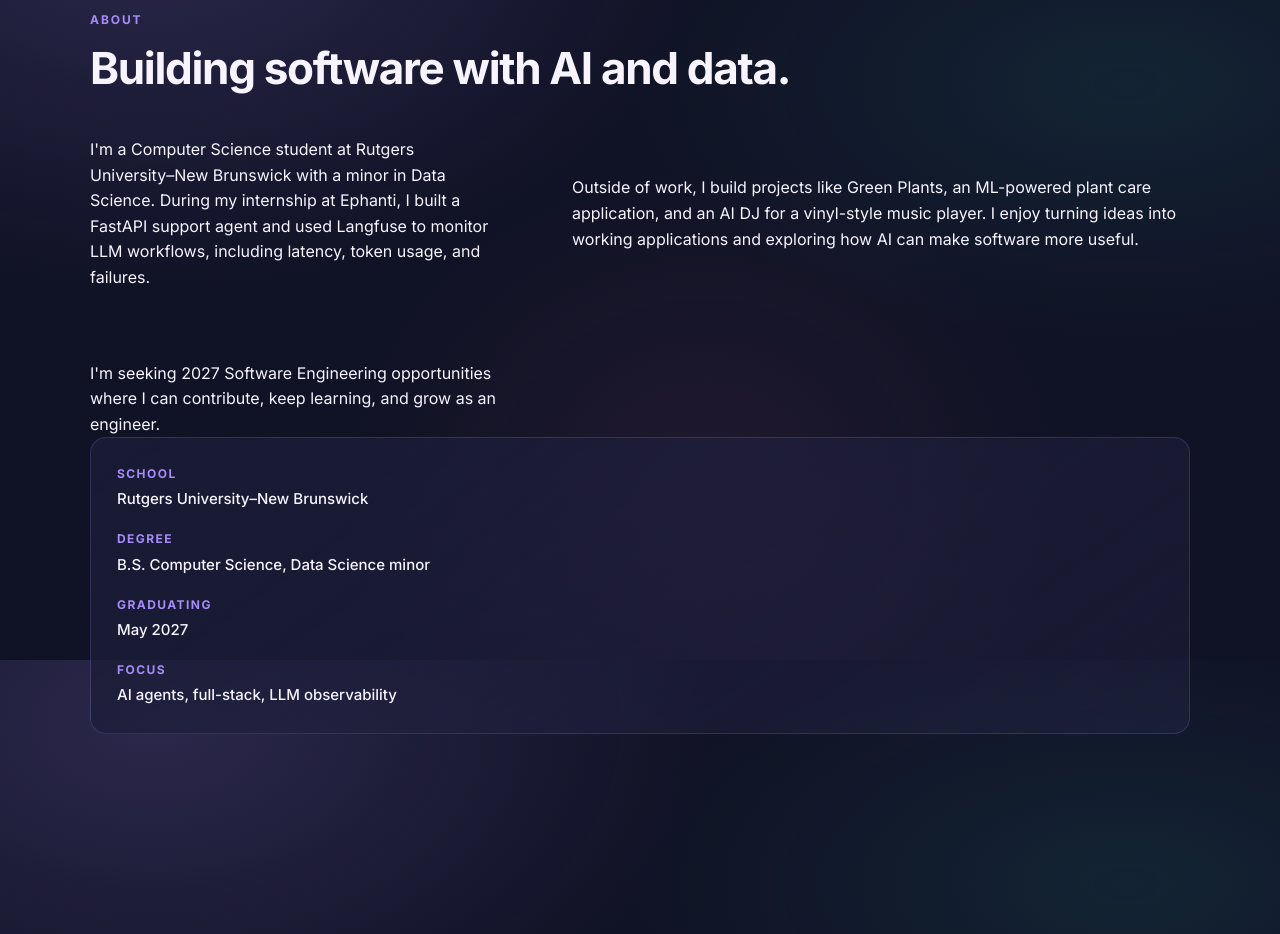
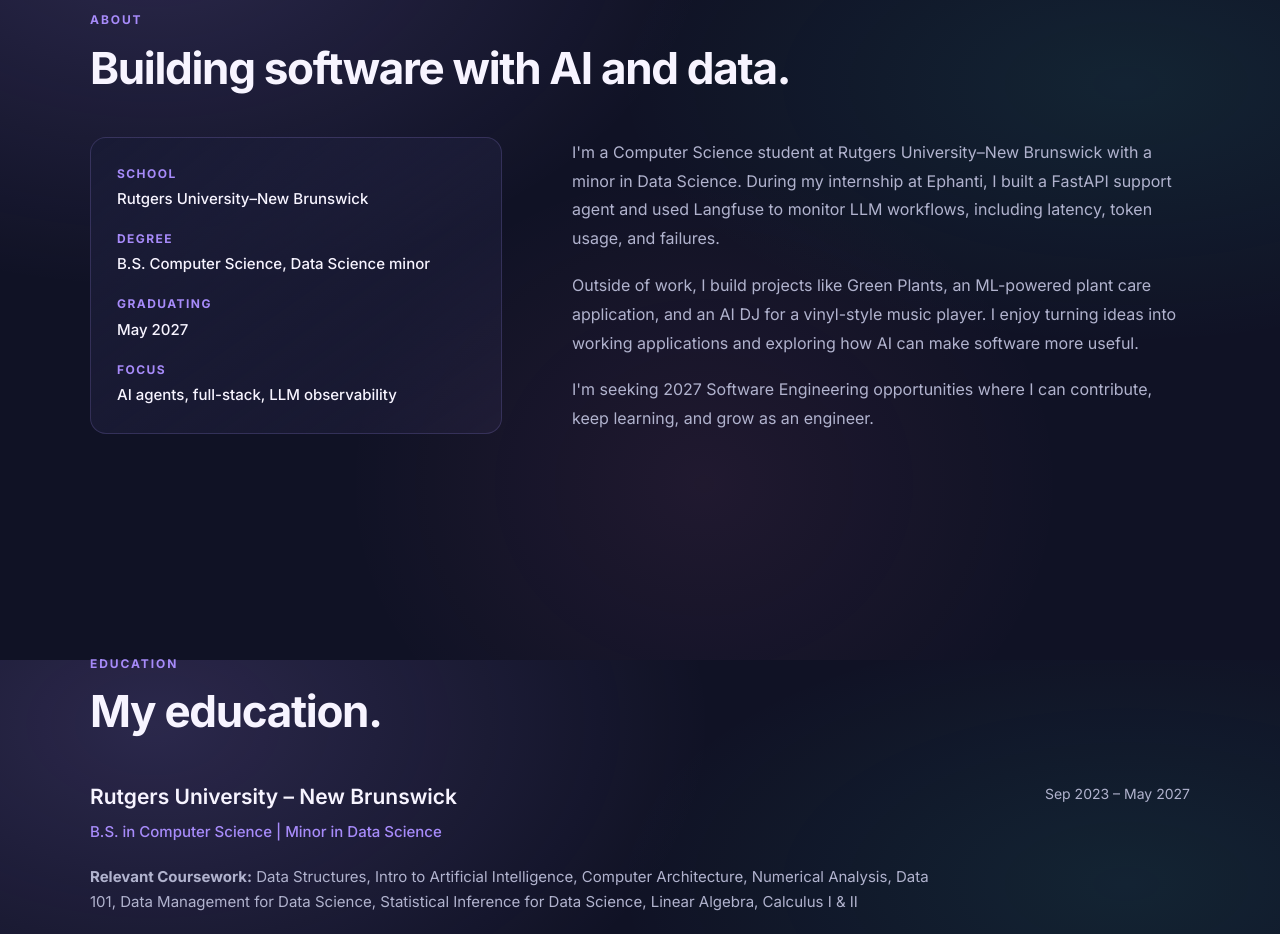
Before and after one commit to riyav-star/portfolio, a Next.js app in the folder portfolio/: page / in a window 1280 px wide. Shown: the part 940-1874 px from the top of the page. Built offline with nearby package versions, Linux system fonts and the light colour scheme.

Commit message:
Update About.tsx

```diff
--- a/portfolio/src/app/components/About.tsx
+++ b/portfolio/src/app/components/About.tsx
@@ -3,10 +3,34 @@ export default function About() {
     <section id="about" className="section">
       <div className="section-container">
         <p className="section-label">ABOUT</p>
+
         <h2>Building software with AI and data.</h2>
 
-        <div className="about-grid">
-          <div className="about-content">
+        <div className="about-content">
+          <div className="about-image">
+            <div className="about-facts">
+              <dl>
+                <div>
+                  <dt>School</dt>
+                  <dd>Rutgers University–New Brunswick</dd>
+                </div>
+                <div>
+                  <dt>Degree</dt>
+                  <dd>B.S. Computer Science, Data Science minor</dd>
+                </div>
+                <div>
+                  <dt>Graduating</dt>
+                  <dd>May 2027</dd>
+                </div>
+                <div>
+                  <dt>Focus</dt>
+                  <dd>AI agents, full-stack, LLM observability</dd>
+                </div>
+              </dl>
+            </div>
+          </div>
+
+          <div className="about-text">
             <p>
               I'm a Computer Science student at Rutgers University–New
               Brunswick with a minor in Data Science. During my internship
@@ -25,27 +49,6 @@ export default function About() {
               can contribute, keep learning, and grow as an engineer.
             </p>
           </div>
-
-          <aside className="about-facts">
-            <dl>
-              <div>
-                <dt>School</dt>
-                <dd>Rutgers University–New Brunswick</dd>
-              </div>
-              <div>
-                <dt>Degree</dt>
-                <dd>B.S. Computer Science, Data Science minor</dd>
-              </div>
-              <div>
-                <dt>Graduating</dt>
-                <dd>May 2027</dd>
-              </div>
-              <div>
-                <dt>Focus</dt>
-                <dd>AI agents, full-stack, LLM observability</dd>
-              </div>
-            </dl>
-          </aside>
         </div>
       </div>
     </section>
```
